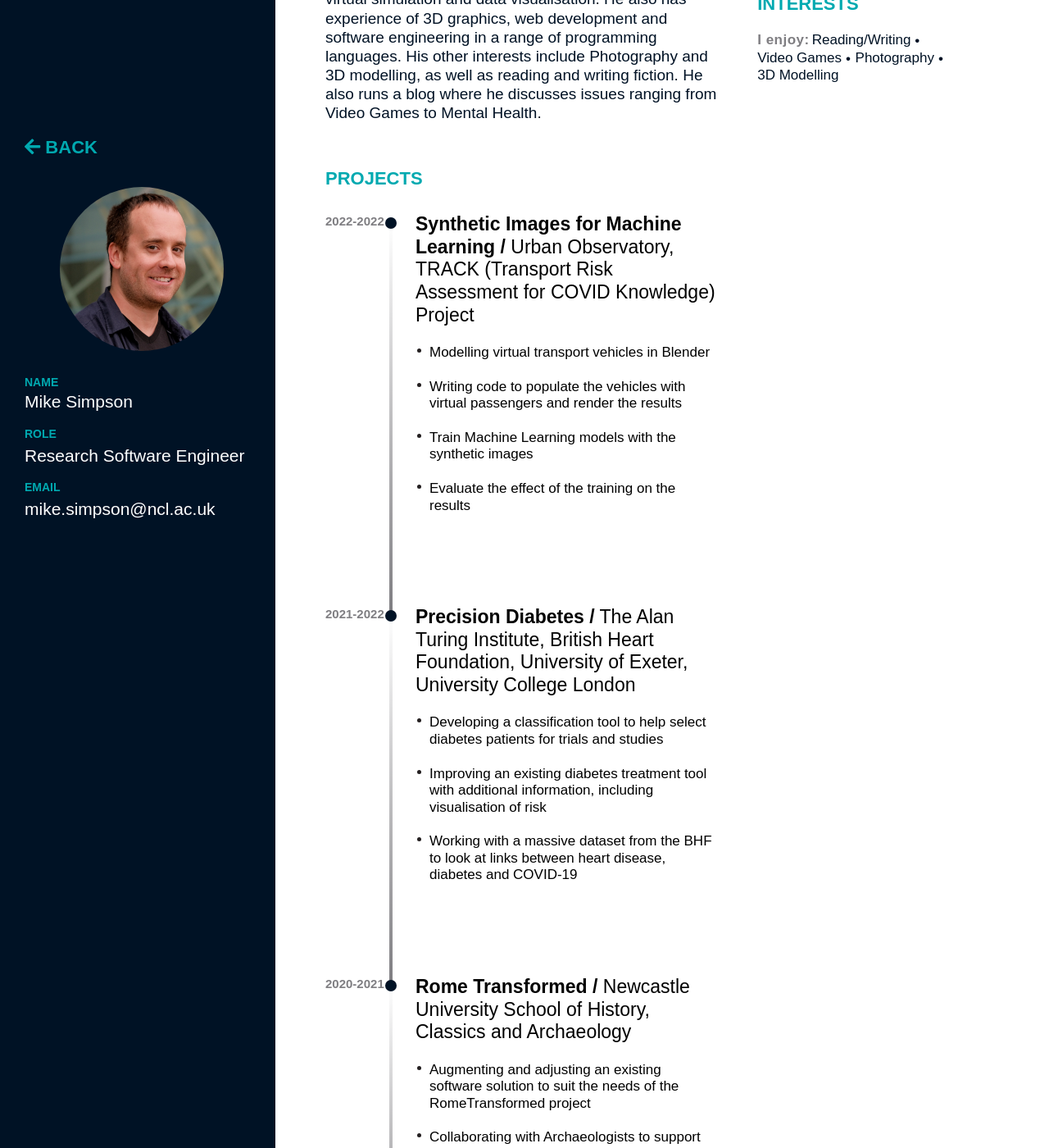
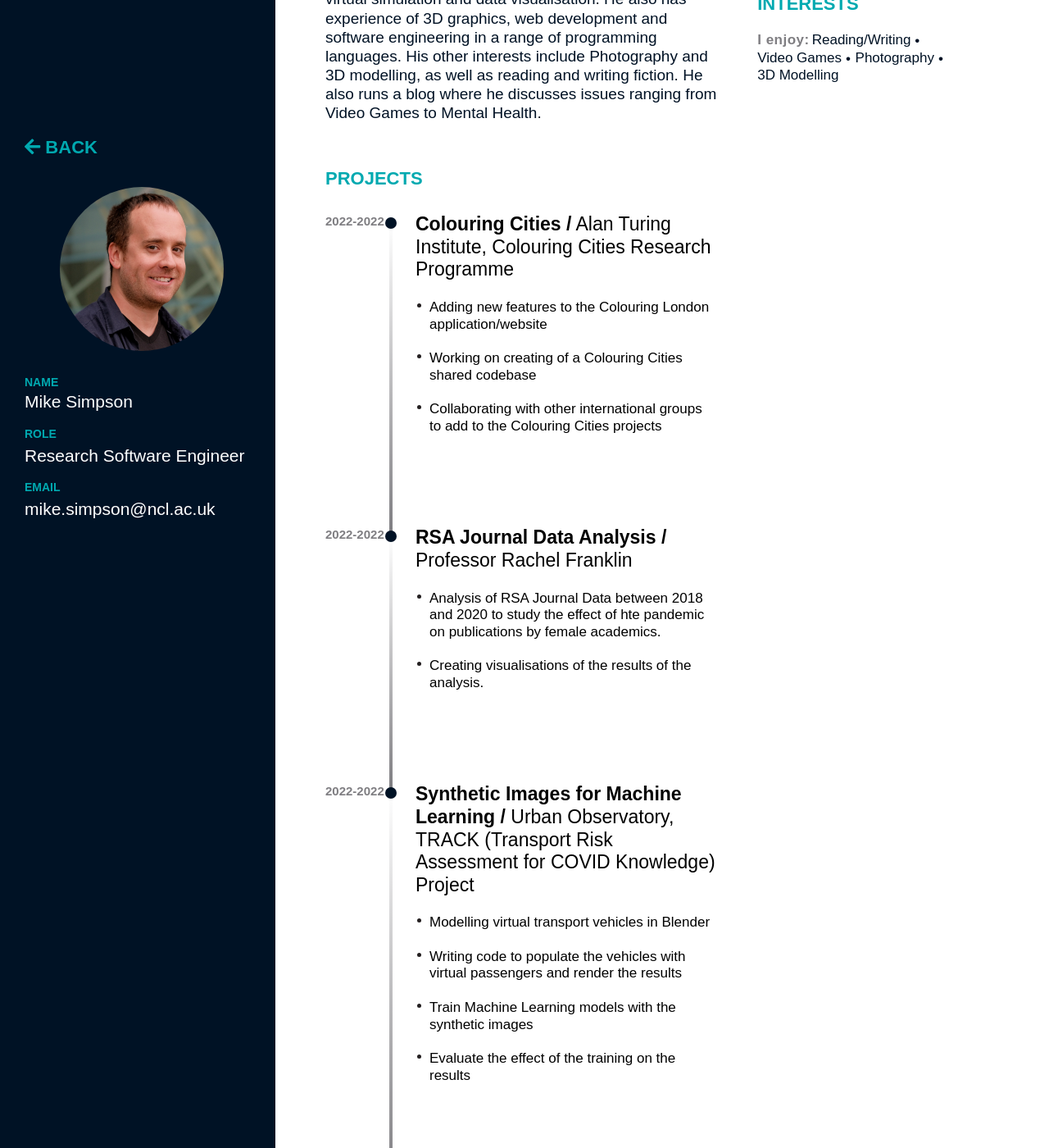
Before and after one commit to NewcastleRSE/rse-team-website, a Jekyll site: the page built from mike-simpson.md, in a window 1280 px wide and 1400 px high, scrolled down 664 px. Shown: the whole window at 82% size. Built offline with Jekyll 4.4.1, drawn with Linux system fonts in a browser that asks for light colours; some web fonts are replaced.

Commit message:
Update mike-simpson.md

```diff
--- a/mike-simpson.md
+++ b/mike-simpson.md
@@ -38,6 +38,19 @@ sections:
       - Photography
       - 3D Modelling
   projects:
+    - title: Colouring Cities
+      partner: Alan Turing Institute, Colouring Cities Research Programme
+      year: 2022-2022
+      tasks:
+        - Adding new features to the Colouring London application/website
+        - Working on creating of a Colouring Cities shared codebase
+        - Collaborating with other international groups to add to the Colouring Cities projects
+    - title: RSA Journal Data Analysis
+      partner: Professor Rachel Franklin
+      year: 2022-2022
+      tasks:
+        - Analysis of RSA Journal Data between 2018 and 2020 to study the effect of hte pandemic on publications by female academics.
+        - Creating visualisations of the results of the analysis.
     - title: Synthetic Images for Machine Learning
       partner: Urban Observatory, TRACK (Transport Risk Assessment for COVID Knowledge) Project
       year: 2022-2022
```
